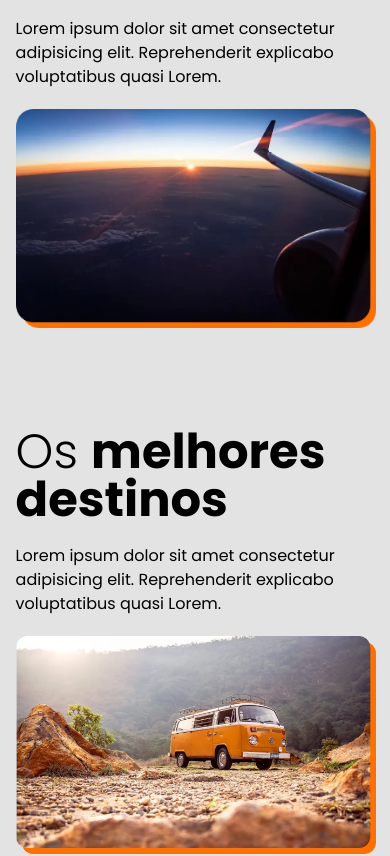
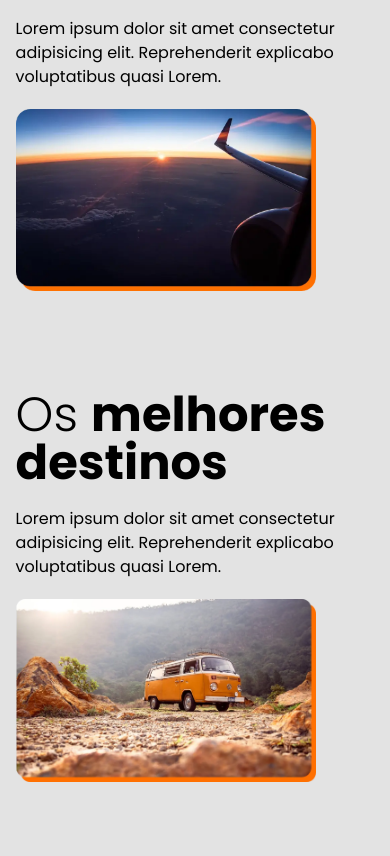
Before and after one commit to eudeda/SiteViagens, a website: page index.html in a window 390 px wide. Shown: the part 1026-1882 px from the top of the page. Drawn offline with nearby package versions, Linux system fonts and the light colour scheme.

Commit message:
Some issues possibly fixed
- Mobile menu close button bug solved✅
- Images in the second section resized 🛠

```diff
--- a/index.html
+++ b/index.html
@@ -89,7 +89,7 @@
                             Reprehenderit explicabo voluptatibus quasi Lorem.</p>
                     </div>
 
-                    <div class="max-w-[480px] max-[796px]:max-w-[360px] max-[900px]:w-96">
+                    <div class="max-w-[480px] max-[796px]:max-w-[300px] max-[900px]:w-96">
                         <img class="" src="imgs/aviao.webp" alt="foto">
                     </div>
                 </article>
@@ -103,7 +103,7 @@
                             Reprehenderit explicabo voluptatibus quasi Lorem.</p>
                     </div>
 
-                    <div class="max-w-[480px] max-[796px]:max-w-[360px] max-[900px]:w-96">
+                    <div class="max-w-[480px] max-[796px]:max-w-[300px] max-[900px]:w-96">
                         <img class="" src="imgs/carro.webp" alt="foto">
                     </div>
                 </article>
@@ -115,7 +115,7 @@
                         <p class="max-[796px]:mb-5">Lorem ipsum dolor sit amet consectetur adipisicing elit.
                             Reprehenderit explicabo voluptatibus quasi Lorem.</p>
                     </div>
-                    <div class="max-w-[480px] max-[796px]:max-w-[360px] max-[900px]:w-96">
+                    <div class="max-w-[480px] max-[796px]:max-w-[300px] max-[900px]:w-96">
                         <img class="" src="imgs/hoteis.webp" alt="foto">
                     </div>
                 </article>
```
Also changed, not shown: css/output.css.
